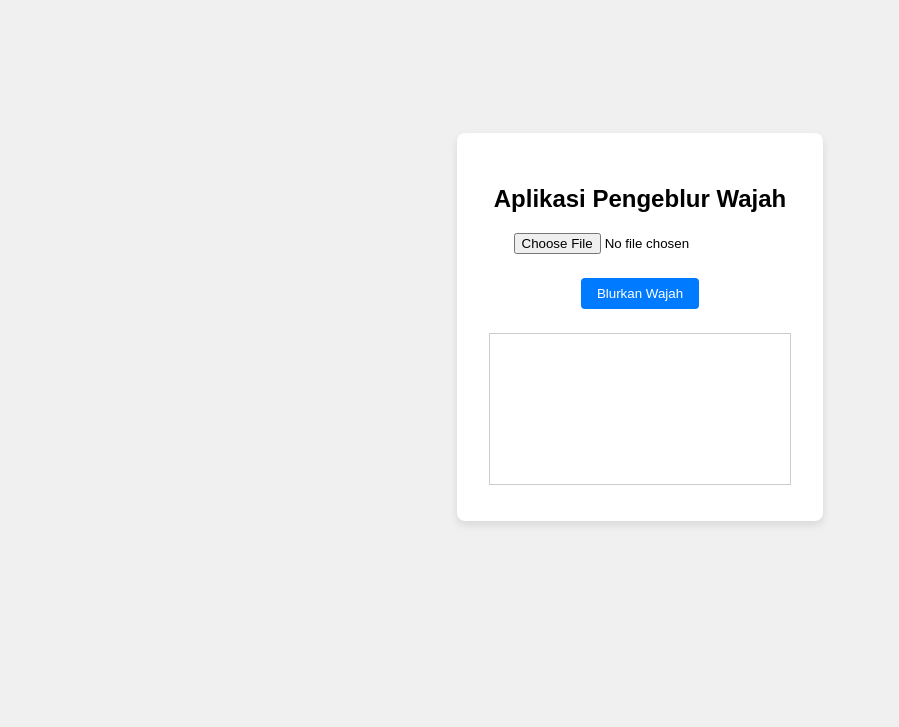
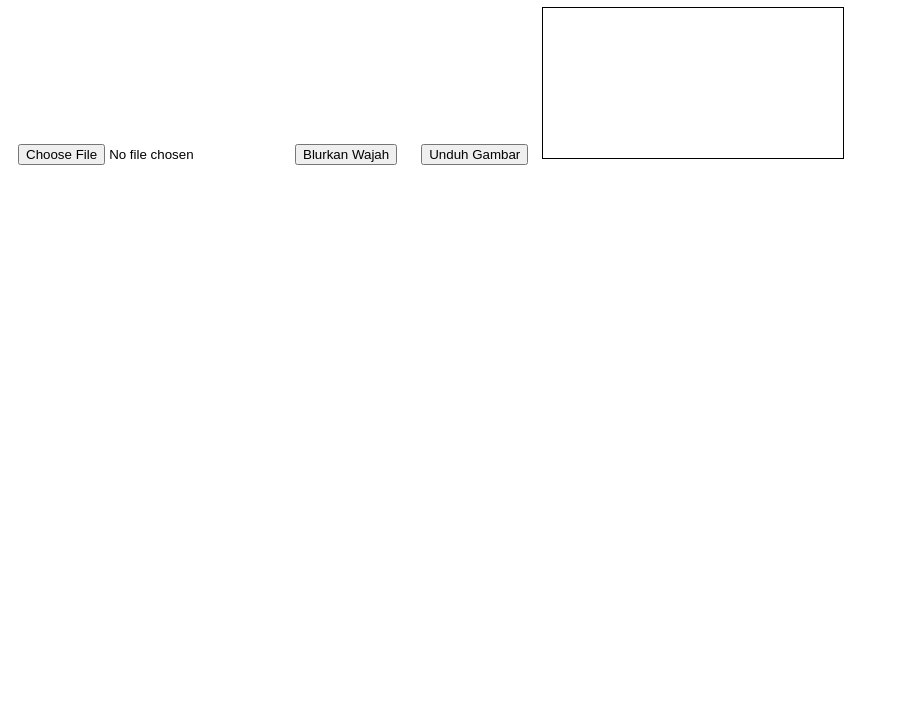
Before and after one commit to jimswk/faceblursites, a plain HTML site: page index.html in a window 1280 px wide. Shown: the part 73-800 px from the top of the page, without its empty margins (0-899 px from the left). Drawn offline with Linux system fonts and the light colour scheme.

Commit message:
Update index.html

```diff
--- a/index.html
+++ b/index.html
@@ -3,148 +3,68 @@
 <head>
     <meta charset="UTF-8">
     <meta name="viewport" content="width=device-width, initial-scale=1.0">
-    <title>Fast Image Blur UPSKK</title>
+    <title>Aplikasi Pengeblur Wajah</title>
+    <script src="https://cdn.jsdelivr.net/npm/face-api.js@0.22.2/dist/face-api.min.js"></script>
     <style>
-        body {
-            font-family: Arial, sans-serif;
-            display: flex;
-            flex-direction: column;
-            align-items: center;
-            justify-content: center;
-            height: 100vh;
-            margin: 0;
-            background-color: #f0f0f0;
-        }
-        .container {
-            background-color: white;
-            padding: 2rem;
-            border-radius: 8px;
-            box-shadow: 0 4px 8px rgba(0, 0, 0, 0.1);
-            text-align: center;
-        }
-        #controls {
-            margin-top: 1rem;
-        }
-        #controls button {
-            margin: 0.5rem;
-            padding: 0.5rem 1rem;
-            border: none;
-            border-radius: 4px;
-            background-color: #007bff;
-            color: white;
-            cursor: pointer;
-        }
-        canvas {
-            border: 1px solid #ccc;
-            margin-top: 1rem;
-            max-width: 100%;
-            height: auto;
-        }
+        canvas { border: 1px solid black; }
+        input, button { margin: 10px; }
     </style>
-    <script src="https://cdn.jsdelivr.net/npm/face-api.js@1.0.0/dist/face-api.min.js"></script>
 </head>
 <body>
-    <div class="container">
-        <h2>Aplikasi Pengeblur Wajah</h2>
-        <input type="file" id="imageInput" accept="image/*">
-        <div id="controls">
-            <button id="blurButton" disabled>Blurkan Wajah</button>
-            <a id="downloadLink" download="gambar-diburamkan.png" style="display: none;">
-                <button id="downloadButton">Unduh Gambar</button>
-            </a>
-        </div>
+    <h1>Blurkan Wajah</h1>
+    <input type="file" id="imageUpload" accept="image/*">
+    <button onclick="blurFaces()">Blurkan Wajah</button>
+    <button onclick="downloadImage()">Unduh Gambar</button>
     <canvas id="canvas"></canvas>
-    </div>
 
     <script>
-        document.addEventListener('DOMContentLoaded', () => {
-            const imageInput = document.getElementById('imageInput');
-            const blurButton = document.getElementById('blurButton');
-            const downloadButton = document.getElementById('downloadButton');
-            const downloadLink = document.getElementById('downloadLink');
-            const canvas = document.getElementById('canvas');
-            const ctx = canvas.getContext('2d');
-
-            let img = new Image();
-            let modelsLoaded = false;
-
         async function loadFaceModels() {
-                const MODEL_URL = 'https://cdn.jsdelivr.net/gh/jimswk/faceblursites@main/models';
+            if (typeof faceapi === 'undefined') {
+                console.error('faceapi is not defined. Ensure face-api.js is loaded.');
+                return;
+            }
             try {
-                    await faceapi.nets.ssdMobilenetv1.loadFromUri(MODEL_URL);
-                    modelsLoaded = true;
-                    blurButton.disabled = false;
-                    console.log('Semua model wajah berjaya dimuatkan.');
+                await faceapi.nets.ssdMobilenetv1.loadFromUri('/models');
+                await faceapi.nets.faceLandmark68Net.loadFromUri('/models');
+                console.log('Models loaded successfully');
             } catch (error) {
-                    console.error('Gagal memuatkan model wajah:', error);
-                    alert('Gagal muat model wajah. Sila semak sambungan internet dan URL model.');
+                console.error('Error loading models:', error);
             }
         }
 
-            imageInput.addEventListener('change', (e) => {
-                const file = e.target.files[0];
-                if (file) {
-                    const reader = new FileReader();
-                    reader.onload = (event) => {
-                        img.src = event.target.result;
-                        img.onload = () => {
+        document.addEventListener('DOMContentLoaded', async () => {
+            await loadFaceModels();
+            // Add other initialization code here
+        });
+
+        async function blurFaces() {
+            const input = document.getElementById('imageUpload').files[0];
+            if (!input) {
+                alert('Please upload an image');
+                return;
+            }
+            const img = await faceapi.bufferToImage(input);
+            const canvas = document.getElementById('canvas');
             canvas.width = img.width;
             canvas.height = img.height;
+            const ctx = canvas.getContext('2d');
             ctx.drawImage(img, 0, 0);
-                            if (modelsLoaded) {
-                                blurButton.disabled = false;
-                            }
-                            downloadLink.style.display = 'none';
-                        };
-                    };
-                    reader.readAsDataURL(file);
-                }
+
+            const detections = await faceapi.detectAllFaces(img).withFaceLandmarks();
+            detections.forEach(detection => {
+                const box = detection.detection.box;
+                ctx.filter = 'blur(10px)';
+                ctx.fillRect(box.x, box.y, box.width, box.height);
             });
-
-            blurButton.addEventListener('click', async () => {
-                if (!img.src) {
-                    alert('Silakan pilih gambar terlebih dahulu.');
-                    return;
         }
 
-                blurButton.disabled = true;
-                blurButton.innerText = 'Menganalisis...';
-
-                const detections = await faceapi.detectAllFaces(img);
-
-                if (detections.length === 0) {
-                    alert('Tidak ada wajah terdeteksi pada gambar ini.');
-                } else {
-                    ctx.clearRect(0, 0, canvas.width, canvas.height);
-                    ctx.drawImage(img, 0, 0);
-
-                    detections.forEach(detection => {
-                        const box = detection.box;
-                        const faceRegion = ctx.getImageData(box.x, box.y, box.width, box.height);
-                        const radius = 20;
-
-                        for (let y = 0; y < box.height; y += radius) {
-                            for (let x = 0; x < box.width; x += radius) {
-                                const pixelData = faceRegion.data.slice((y * box.width + x) * 4, ((y * box.width + x) + 1) * 4);
-                                ctx.fillStyle = `rgb(${pixelData[0]}, ${pixelData[1]}, ${pixelData[2]})`;
-                                ctx.fillRect(box.x + x, box.y + y, radius, radius);
+        function downloadImage() {
+            const canvas = document.getElementById('canvas');
+            const link = document.createElement('a');
+            link.download = 'blurred_image.png';
+            link.href = canvas.toDataURL();
+            link.click();
         }
-                        }
-                    });
-                    downloadLink.style.display = 'block';
-                }
-
-                blurButton.disabled = false;
-                blurButton.innerText = 'Blurkan Wajah';
-            });
-
-            downloadButton.addEventListener('click', () => {
-                const dataURL = canvas.toDataURL('image/png');
-                downloadLink.href = dataURL;
-            });
-
-            loadFaceModels();
-        });
     </script>
 </body>
 </html>
```
Lines whose indentation alone changed are shown as unchanged.
